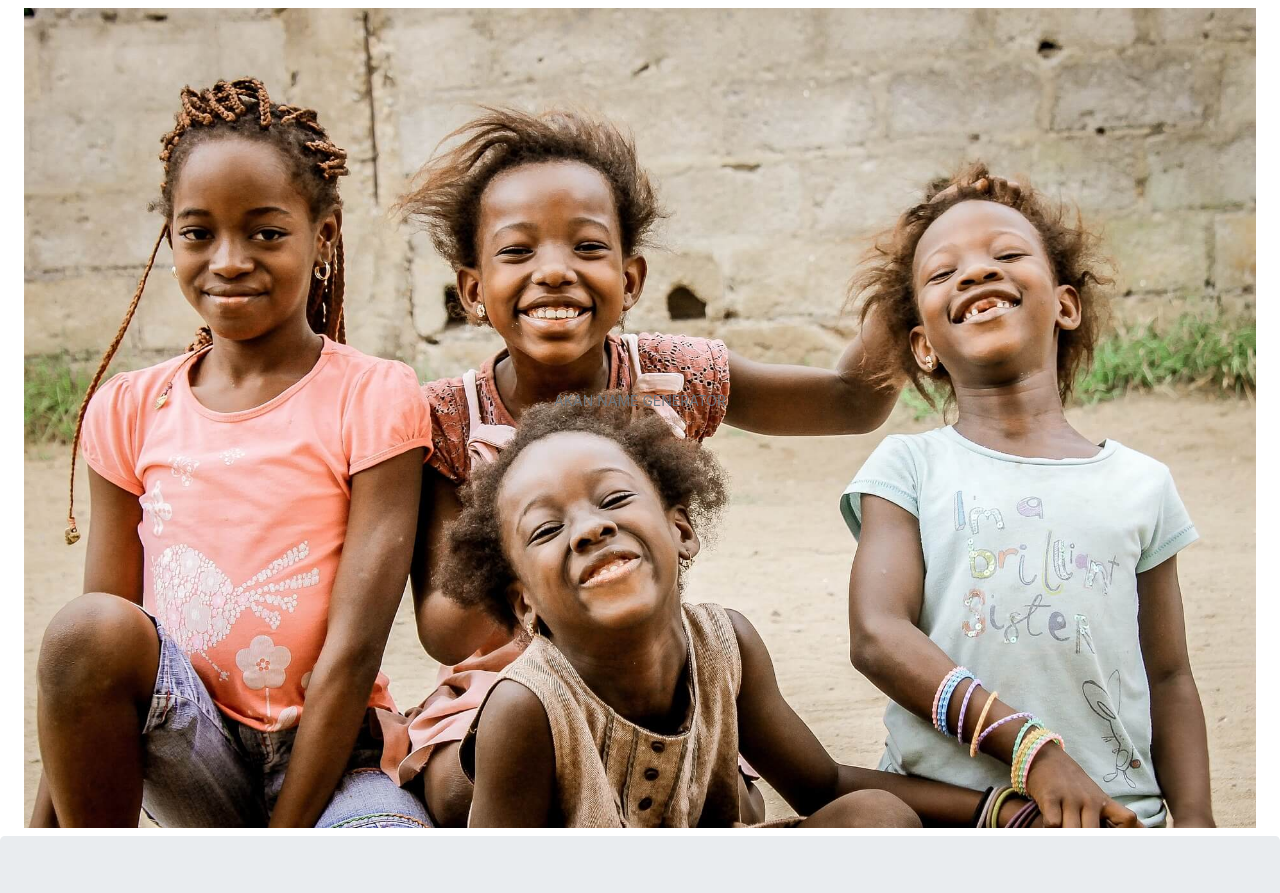
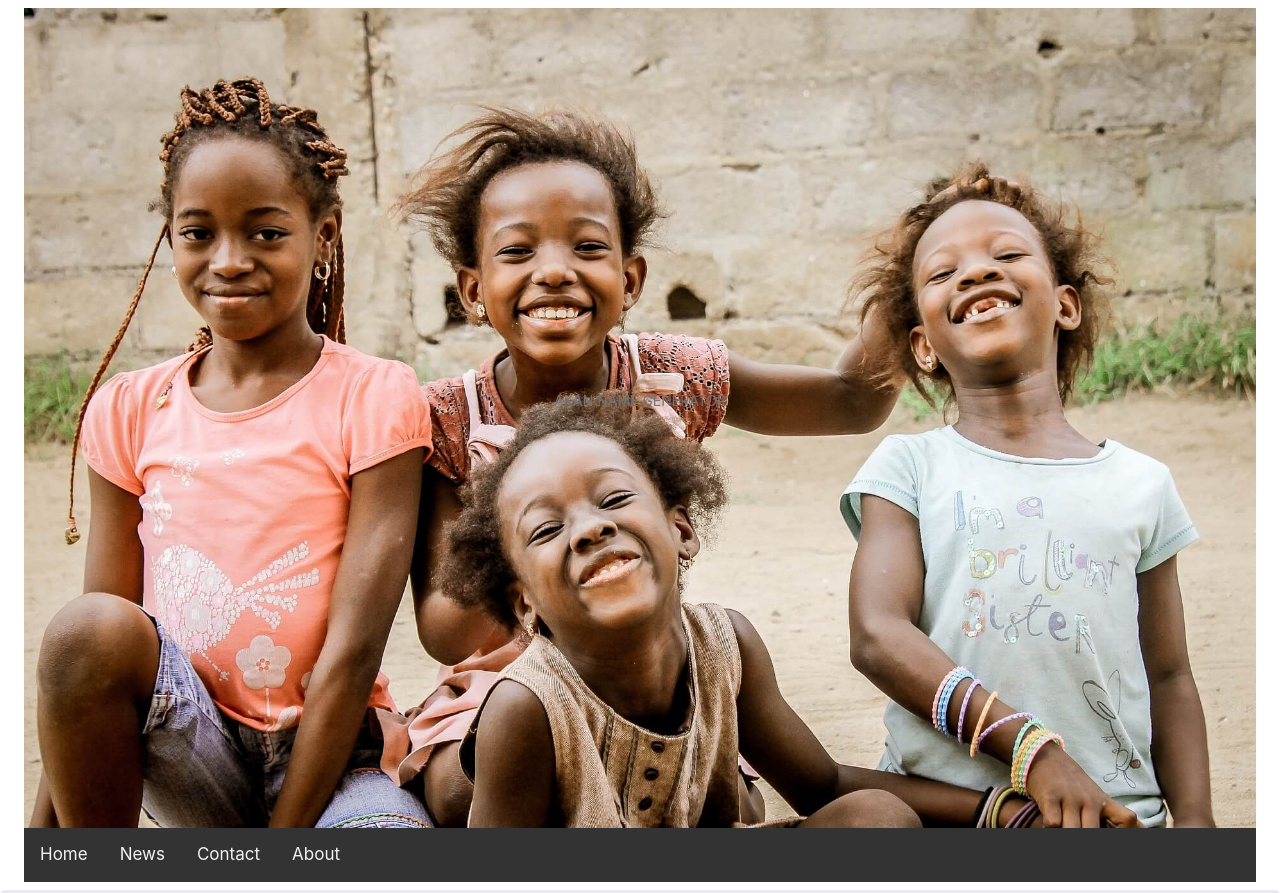
Before and after one commit to Kibiku3/Name-generatorApp, a plain HTML site: page index.html in a window 1280 px wide. Shown: the top 893 px of the page. Drawn offline with Linux system fonts and the light colour scheme.

Commit message:
Add navbar

```diff
--- a/css/style.css
+++ b/css/style.css
@@ -15,6 +15,7 @@ tr:nth-child(even){
     background-position: center;
   background-repeat: no-repeat;
   background-size: cover;
+  position: relative;
 }
 img{
     max-width: 100%;
@@ -26,3 +27,30 @@ img{
     left: 50%;
     transform: translate(-50%, -50%);
   }
+  /* Position the navbar container inside the image */
+.container {
+    position: absolute;
+    margin: 20px;
+    width: auto;
+  }
+
+  /* The navbar */
+  .topnav {
+    overflow: hidden;
+    background-color: #333;
+  }
+
+  /* Navbar links */
+  .topnav a {
+    float: left;
+    color: #f2f2f2;
+    text-align: center;
+    padding: 14px 16px;
+    text-decoration: none;
+    font-size: 17px;
+  }
+
+  .topnav a:hover {
+    background-color: #ddd;
+    color: black;
+  }
--- a/index.html
+++ b/index.html
@@ -12,6 +12,14 @@
     <div class="dropdown-header">
         <div class="bg-img">
             <img src="images/african-child-1381553_1920.jpg" alt="African child">
+                <div class="container"></div>
+                    <div class="topnav">
+                      <a href="#home">Home</a>
+                      <a href="#news">News</a>
+                      <a href="#contact">Contact</a>
+                      <a href="#about">About</a>
+                    </div>
+                  </div>
             <div class="centered">AKAN NAME GENERATOR</div>
         </div>
     </div>
@@ -77,7 +85,7 @@
                        <input type="radio" name="gender" value="male" id="maleRadio" />Male
                        <input type="radio" name="gender" value="female" id="femaleRadio"/>Female
                    </div>
-                    <p> <input type="button" value="Update" onclick="compute(this.form)"> <input type="reset" value="clear"></p>
+                    <p> <input type="button" value="Submit" onclick="compute(this.form)"> <input type="reset" value="clear"></p>
                     <p> Date of Birth:<input type="text" name="result1" size="18"></p>
                     <p> Day of the Week:<input type="text" name="result2" size="18"></p>
                     <p> Akan Name: <textarea name="result3" rows="2" cols="80"></textarea></p>
```
